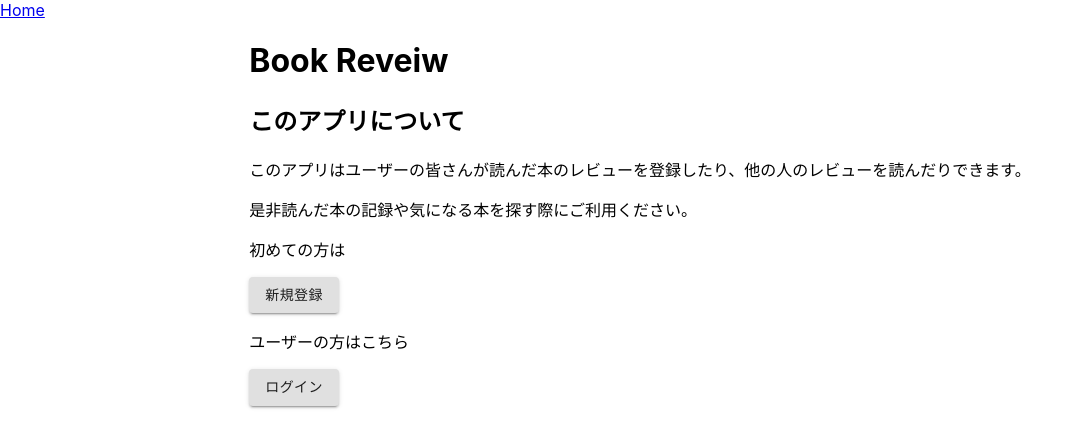
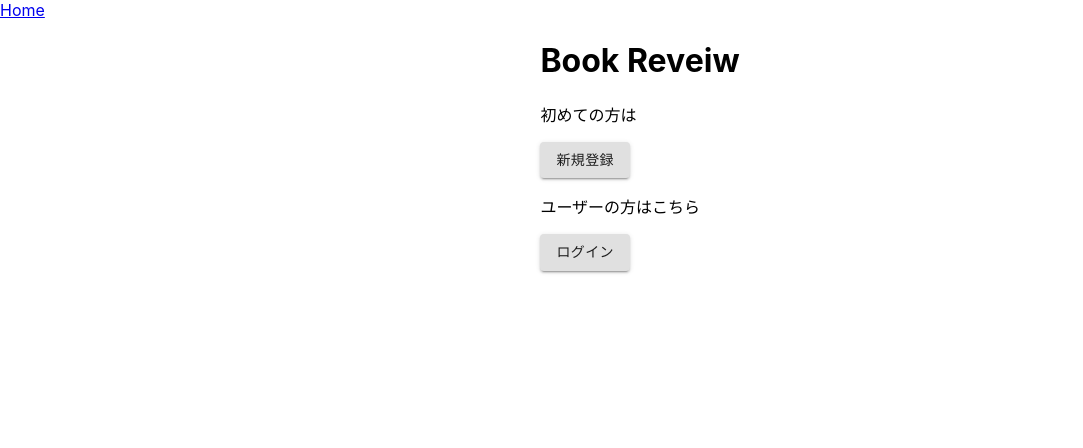
Before and after one commit to yukisakiyama2408/techtrain-react-mission1, a React (Create React App) app: page / in a window 1280 px wide. Shown: the top 448 px of the page, without its empty margins (0-1083 px from the left). Built offline with nearby package versions, Linux system fonts and the light colour scheme.

Commit message:
update
ログイン・ユーザー登録画面の修正

```diff
--- a/src/Home.tsx
+++ b/src/Home.tsx
@@ -10,17 +10,23 @@ const Home = () => {
     <div className="home">
       <div>
         <h1>Book Reveiw</h1>
-        <h2>このアプリについて</h2>
+        {/* <h2>このアプリについて</h2>
         <p>
           このアプリはユーザーの皆さんが読んだ本のレビューを登録したり、他の人のレビューを読んだりできます。
         </p>
-        <p>是非読んだ本の記録や気になる本を探す際にご利用ください。</p>
+        <p>是非読んだ本の記録や気になる本を探す際にご利用ください。</p> */}
         {isSignedIn && (
           <div>
             <div>
               <p>書籍レビュー一覧はこちら</p>
               <Button variant="contained" component={Link} to="/book-index">
                 書籍レビュー
+              </Button>
+            </div>
+            <div>
+              <p>書籍レビューを登録する</p>
+              <Button variant="contained" component={Link} to="/new">
+                レビューを登録
               </Button>
             </div>
           </div>
--- a/src/Users/Login.tsx
+++ b/src/Users/Login.tsx
@@ -6,6 +6,8 @@ import { Box } from "@material-ui/core";
 import { TextField } from "@material-ui/core";
 import { Controller } from "react-hook-form";
 import { Button } from "@material-ui/core";
+// import FormControlLabel from "@mui/material/FormControlLabel";
+// import Checkbox from "@mui/material/Checkbox";
 
 const Login = () => {
   const navigate = useNavigate();
@@ -95,6 +97,7 @@ const Login = () => {
               }) => (
                 <TextField
                   label="パスワード"
+                  type="password"
                   required
                   value={value}
                   variant="outlined"
@@ -107,6 +110,12 @@ const Login = () => {
               )}
             />
           </div>
+          {/* <div>
+            <FormControlLabel
+              control={<Checkbox value="remember" color="primary" />}
+              label="Remember me"
+            />
+          </div> */}
           <div>
             <Button
               type="submit"
--- a/src/Users/Signup.tsx
+++ b/src/Users/Signup.tsx
@@ -130,6 +130,7 @@ const Signup = () => {
                 <TextField
                   label="パスワード"
                   required
+                  type="password"
                   value={value}
                   variant="outlined"
                   margin="dense"
```
